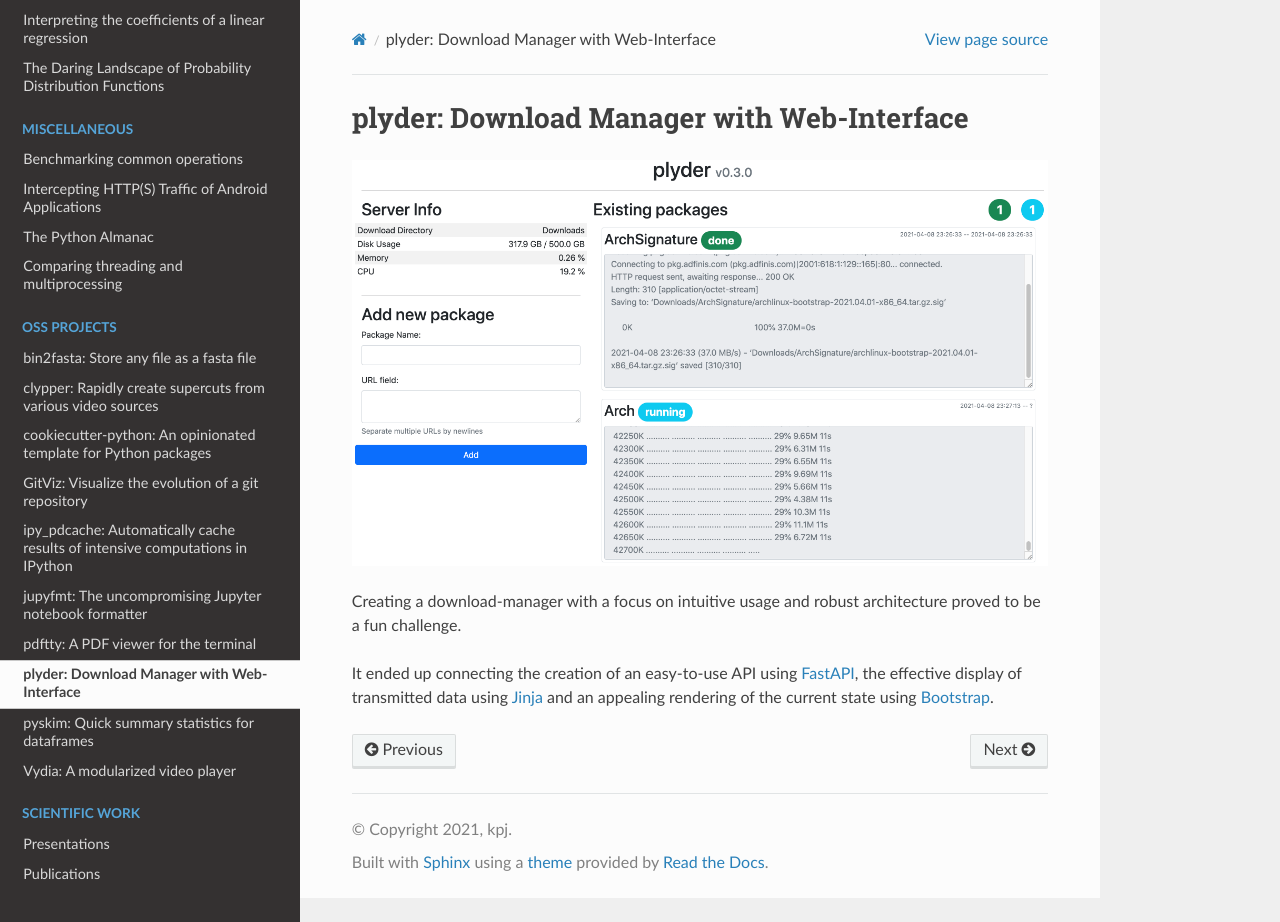
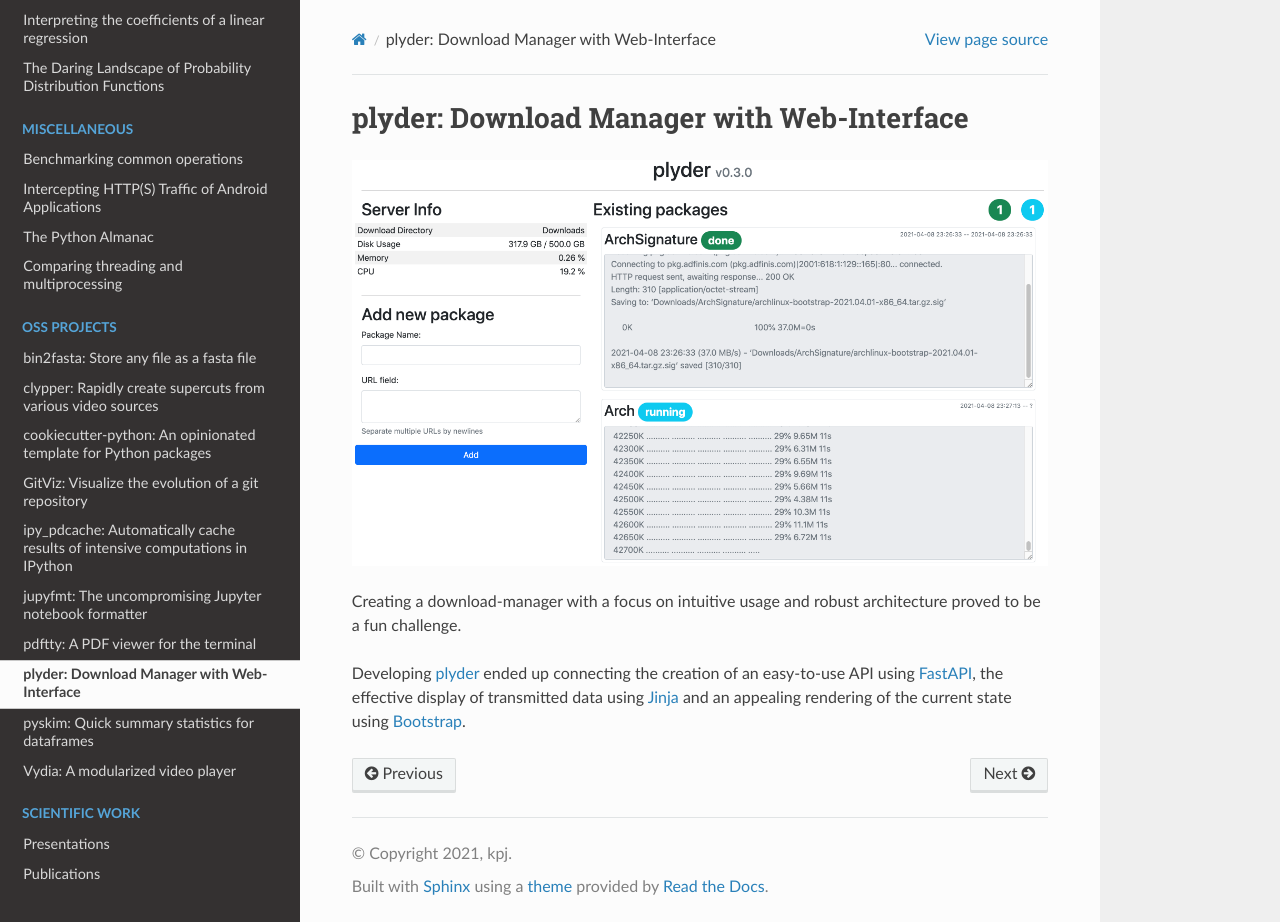
Before and after one commit to kpj/kpj.github.io, a Sphinx documentation site: the page built from source/my_projects/plyder.md, in a window 1280 px wide and 922 px high. Built offline with Sphinx 7.4.7 and the Read the Docs theme 2.0.0, drawn with Linux system fonts in a browser that asks for light colours; pages that are not in the unit, such as notebooks, are missing from menus.

Commit message:
Add project link to plyder blog entry

```diff
--- a/source/my_projects/plyder.md
+++ b/source/my_projects/plyder.md
@@ -4,4 +4,4 @@
 
 Creating a download-manager with a focus on intuitive usage and robust architecture proved to be a fun challenge.
 
-It ended up connecting the creation of an easy-to-use API using [FastAPI](https://fastapi.tiangolo.com/), the effective display of transmitted data using [Jinja](https://jinja.palletsprojects.com/en/2.11.x/) and an appealing rendering of the current state using [Bootstrap](https://getbootstrap.com/).
+Developing [plyder](https://github.com/kpj/plyder) ended up connecting the creation of an easy-to-use API using [FastAPI](https://fastapi.tiangolo.com/), the effective display of transmitted data using [Jinja](https://jinja.palletsprojects.com/en/2.11.x/) and an appealing rendering of the current state using [Bootstrap](https://getbootstrap.com/).
```
